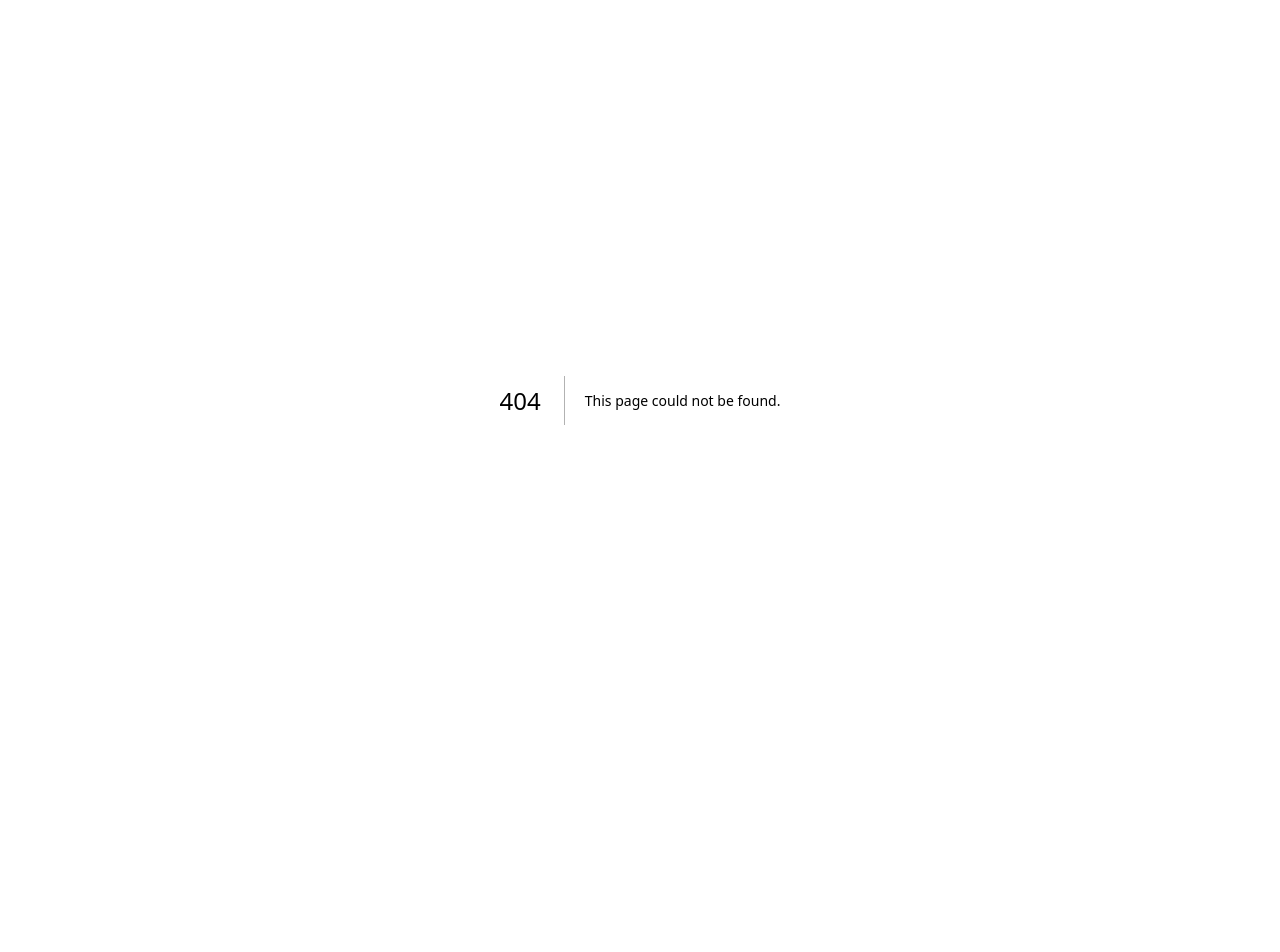
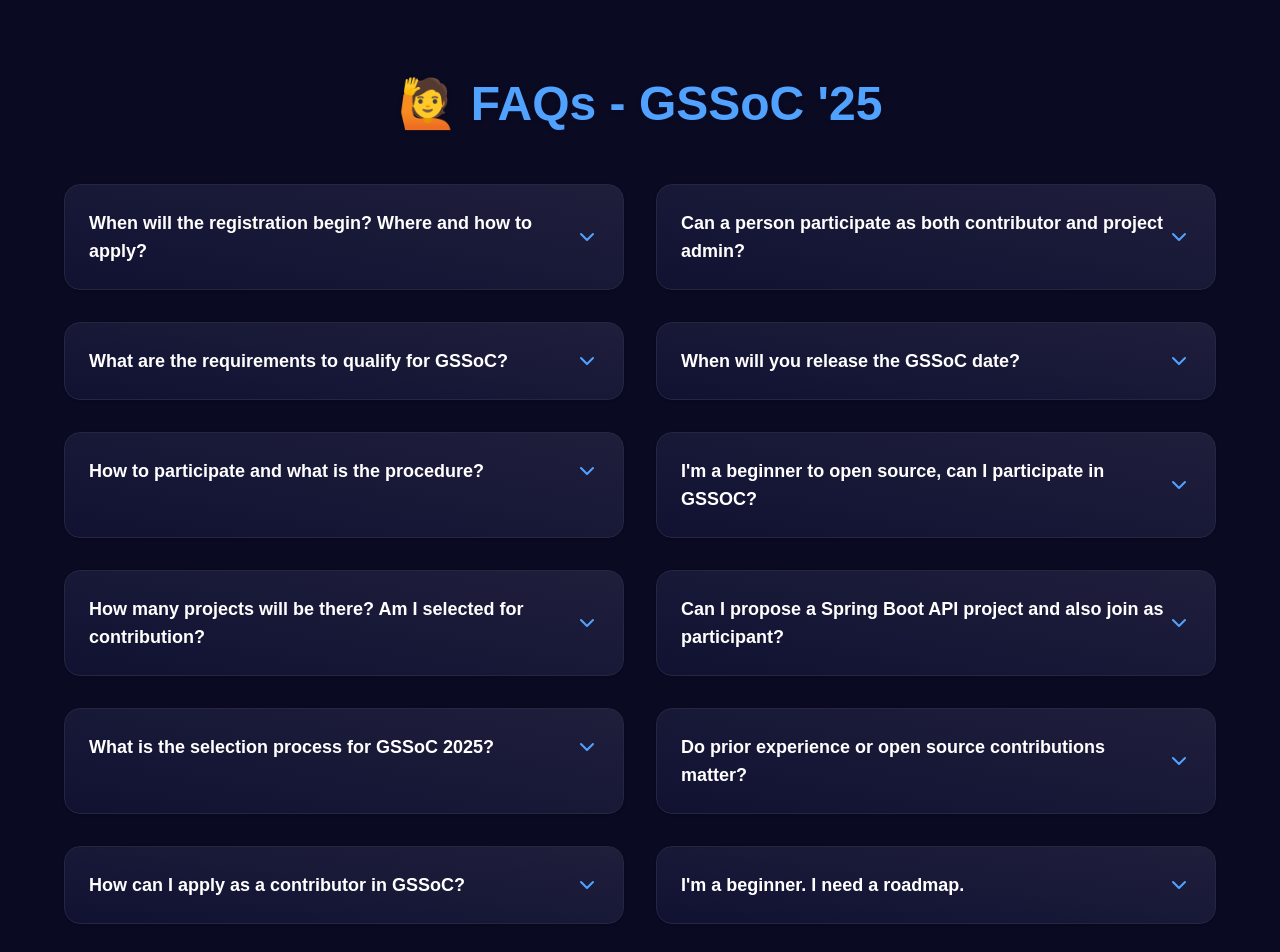
Before and after one commit to GirlScript/GSSoC-2025-Website, a Next.js app: page /faqs in a window 1280 px wide. Before the commit this address had no page. Shown: the top 952 px of the page. Before the commit the page ends 800 px from the top, so only its background shows below. Built offline with nearby package versions, Linux system fonts and the light colour scheme.

Commit message:
✨ Added interactive FAQ section for GSSoC '25

```diff
--- /dev/null
+++ b/app/faqs/page.jsx
@@ -0,0 +1,227 @@
+"use client";
+
+import { useState } from 'react';
+import { motion, AnimatePresence } from 'framer-motion';
+import { ChevronDown } from 'lucide-react';
+
+
+const faqs = [
+  {
+    question: "When will the registration begin? Where and how to apply?",
+    answer: "We will soon release the registration details so stay tuned!! Follow GSSoC LinkedIn and Discord for timely updates."
+  },
+  {
+    question: "Can a person participate as both contributor and project admin?",
+    answer: "Campus Ambassadors can apply for any role. You cannot apply for a contributor if you’re selected for the role of Project Admin or Mentor."
+  },
+  {
+    question: "What are the requirements to qualify for GSSoC?",
+    answer: "We have some categories and based on that rubric (to be shared with selected candidates), contributors will be provided with perks."
+  },
+  {
+    question: "When will you release the GSSoC date?",
+    answer: "The timeline will be released soon. Stay tuned to our official platforms."
+  },
+  {
+    question: "How to participate and what is the procedure?",
+    answer: "Register once the link is live. After selection, choose projects and start contributing under mentor guidance."
+  },
+  {
+    question: "I'm a beginner to open source, can I participate in GSSOC?",
+    answer: "Absolutely! GSSoC is beginner-friendly and a great way to get started in open source."
+  },
+  {
+    question: "How many projects will be there? Am I selected for contribution?",
+    answer: "Number of projects will be announced later. Selection depends on form responses and profile."
+  },
+  {
+    question: "Can I propose a Spring Boot API project and also join as participant?",
+    answer: "Yes! We will soon release registration for Project Admins. Beginners are welcome."
+  },
+  {
+    question: "What is the selection process for GSSoC 2025?",
+    answer: "Based on your registration form, enthusiasm, past work (if any), and responses."
+  },
+  {
+    question: "Do prior experience or open source contributions matter?",
+    answer: "Not necessarily. Preferred, but not mandatory. Knowing basic tech like HTML, CSS, Python helps."
+  },
+  {
+    question: "How can I apply as a contributor in GSSoC?",
+    answer: "Registration details will be shared soon. Apply through the official form."
+  },
+  {
+    question: "I'm a beginner. I need a roadmap.",
+    answer: "Start by learning GitHub basics, explore HTML/CSS/JS or Python, and join our community."
+  },
+  {
+    question: "Can we participate as both contributor and campus ambassador?",
+    answer: "Yes. Only constraint is Contributor can't be Project Admin or Mentor."
+  },
+  {
+    question: "Can working professionals in non-tech background participate?",
+    answer: "Yes, GSSoC is open to all. If you're willing to learn, you can participate."
+  },
+  {
+    question: "How are projects selected and maintained?",
+    answer: "Project Admins propose and maintain them. Mentors guide contributors."
+  },
+  {
+    question: "What are your expectations from contributors?",
+    answer: "To be enthusiastic and willing to learn throughout the journey."
+  },
+  {
+    question: "Is this project beginner-friendly?",
+    answer: "Most projects are. Skills required will be listed per project."
+  },
+  {
+    question: "What tech stack should I know?",
+    answer: "Depends on the project. Generally HTML, CSS, JS, React, Python, etc."
+  },
+  {
+    question: "What are the eligibility requirements?",
+    answer: "Full-time students for contributor/campus ambassador roles. Open for all for mentor/admin."
+  },
+  {
+    question: "What does the program timeline look like?",
+    answer: "Starts with bonding, followed by contributions, evaluations, and final results."
+  },
+  {
+    question: "How does mentorship work?",
+    answer: "Mentors guide contributors through issues, PRs, and project goals."
+  },
+  {
+    question: "What’s the selection process like?",
+    answer: "Based on form, enthusiasm, and fit with program goals."
+  },
+  {
+    question: "Are there internship opportunities after the program?",
+    answer: "Not officially, but contributors may receive LORs, swags, and networking."
+  },
+  {
+    question: "Will there be a community platform?",
+    answer: "Yes. Discord and Telegram will be used for discussion and support."
+  },
+  {
+    question: "How to become a mentor?",
+    answer: "Have relevant tech experience. Fill the mentor form when it’s live."
+  },
+  {
+    question: "How much do we need to know to contribute?",
+    answer: "Basic development knowledge is helpful. Learn and build during GSSoC."
+  },
+  {
+    question: "How to join GSSoC core team?",
+    answer: "Join other roles first and stay consistent. Core team roles are limited."
+  },
+  {
+    question: "Is GSSoC open for professionals with 1-2 years of experience?",
+    answer: "Yes. All are welcome."
+  },
+  {
+    question: "Is this same as GSoC?",
+    answer: "No. GSoC is by Google. GSSoC is by GirlScript Foundation."
+  },
+  {
+    question: "Can anyone contribute?",
+    answer: "Yes! GSSoC welcomes everyone interested in open source."
+  },
+  {
+    question: "Which organizations will participate?",
+    answer: "They will be listed on the official site."
+  },
+  {
+    question: "What are the fields for contribution?",
+    answer: "Web Dev, ML, App Dev, APIs, Documentation, etc."
+  },
+  {
+    question: "What are the perks and benefits for contributors?",
+    answer: "Top performers will receive certificates, swags, and LORs."
+  },
+  {
+    question: "How to get selected for GSSoC?",
+    answer: "Fill the form sincerely. Show enthusiasm and basic understanding."
+  },
+  {
+    question: "How to prepare for GSSoC 2025?",
+    answer: "Learn Git, coding basics, join Discord, and follow past projects."
+  },
+  {
+    question: "Is BCA student eligible?",
+    answer: "Yes, full-time students are eligible."
+  },
+  {
+    question: "What is the selection criteria?",
+    answer: "Form responses, enthusiasm, skill interest."
+  },
+  {
+    question: "How to become a core contributor?",
+    answer: "Be consistent, helpful, and go beyond tasks. Engage post-GSSoC too."
+  },
+  {
+    question: "I’m in 1st year and learning AI/ML. Can I contribute?",
+    answer: "Yes! Choose a matching project and get started."
+  }
+];
+
+export default function FaqSection() {
+  const [openIndex, setOpenIndex] = useState(null);
+
+  const toggle = (index) => {
+    setOpenIndex(openIndex === index ? null : index);
+  };
+
+  return (
+    <section className="bg-[#0a0a23] text-white py-20 px-6" id="faq">
+      <motion.h2
+        initial={{ opacity: 0, y: 30 }}
+        whileInView={{ opacity: 1, y: 0 }}
+        transition={{ duration: 0.6 }}
+        viewport={{ once: true }}
+        className="text-4xl md:text-5xl font-bold text-center mb-14 text-blue-400 drop-shadow"
+      >
+        🙋 FAQs - GSSoC '25
+      </motion.h2>
+
+      <div className="grid grid-cols-1 md:grid-cols-2 gap-8 max-w-6xl mx-auto">
+        {faqs.map((faq, index) => (
+          <motion.div
+            key={index}
+            whileHover={{ scale: 1.015 }}
+            initial={{ opacity: 0, y: 20 }}
+            whileInView={{ opacity: 1, y: 0 }}
+            transition={{ duration: 0.4, delay: index * 0.1 }}
+            viewport={{ once: true }}
+            className="bg-gradient-to-tr from-[#111132] to-[#1f1f3c] p-6 rounded-2xl border border-[#262640] transition-all hover:shadow-blue-500/20 shadow-sm cursor-pointer"
+            onClick={() => toggle(index)}
+          >
+            <div className="flex justify-between items-center">
+              <h3 className="text-lg font-semibold">{faq.question}</h3>
+              <motion.span
+                animate={{ rotate: openIndex === index ? 180 : 0 }}
+                transition={{ duration: 0.3 }}
+              >
+                <ChevronDown className="text-blue-400" />
+              </motion.span>
+            </div>
+
+            <AnimatePresence>
+              {openIndex === index && (
+                <motion.p
+                  key="content"
+                  initial={{ opacity: 0, height: 0 }}
+                  animate={{ opacity: 1, height: "auto" }}
+                  exit={{ opacity: 0, height: 0 }}
+                  transition={{ duration: 0.3 }}
+                  className="mt-4 text-gray-300 leading-relaxed"
+                >
+                  {faq.answer}
+                </motion.p>
+              )}
+            </AnimatePresence>
+          </motion.div>
+        ))}
+      </div>
+    </section>
+  );
+}
--- a/app/page.js
+++ b/app/page.js
@@ -40,6 +40,8 @@
 import { redirect } from "next/navigation";
 import Testimonials from "@/components/Testimonials";
 import PastSponsors from "@/components/PastSponsors";
+
+import Link from 'next/link';
 
 const containerVariants = {
   hidden: {},
@@ -783,6 +785,15 @@
       </motion.section>
       */}
 
+
+      <div className="text-center my-16">
+  <Link href="/faqs">
+    <span className="inline-block bg-gradient-to-r from-purple-500 to-blue-500 text-white px-6 py-3 rounded-full text-xl font-semibold shadow-lg hover:scale-105 transition duration-300 cursor-pointer">
+      🤔 View FAQs – GSSoC '25
+    </span>
+  </Link>
+</div>
+
       <motion.section
         id="testimonials"
         initial="hidden"
@@ -880,6 +891,7 @@
           </div>
         </motion.div> */}
       </motion.section>
+
 
       <Testimonials/>
 
--- a/package.json
+++ b/package.json
@@ -14,7 +14,8 @@
     "@tsparticles/react": "^3.0.0",
     "@tsparticles/slim": "^3.8.1",
     "clsx": "^2.1.1",
-    "framer-motion": "^12.12.1",
+    "framer-motion": "^12.18.1",
+    "lucide-react": "^0.515.0",
     "motion": "^12.12.1",
     "next": "15.3.2",
     "react": "^19.0.0",
```
Also changed, not shown: 1 other file (tests, documents, lock files or other folders).
